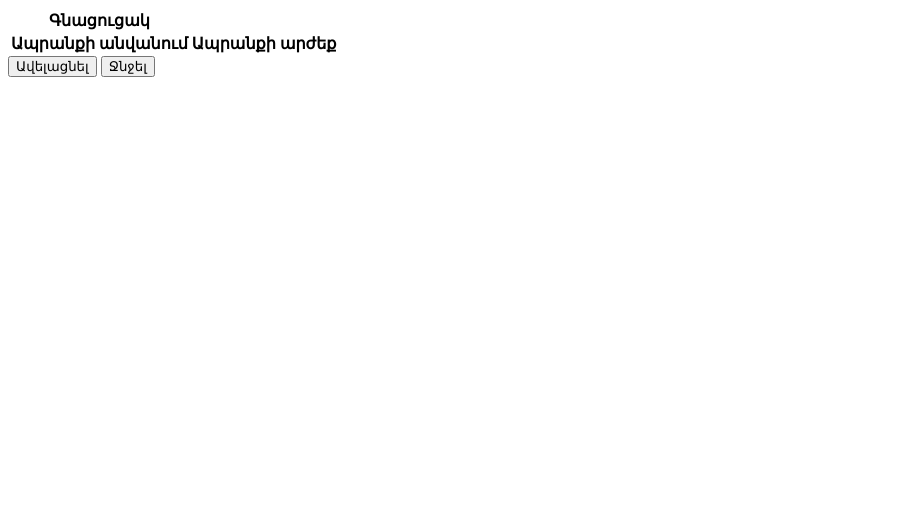
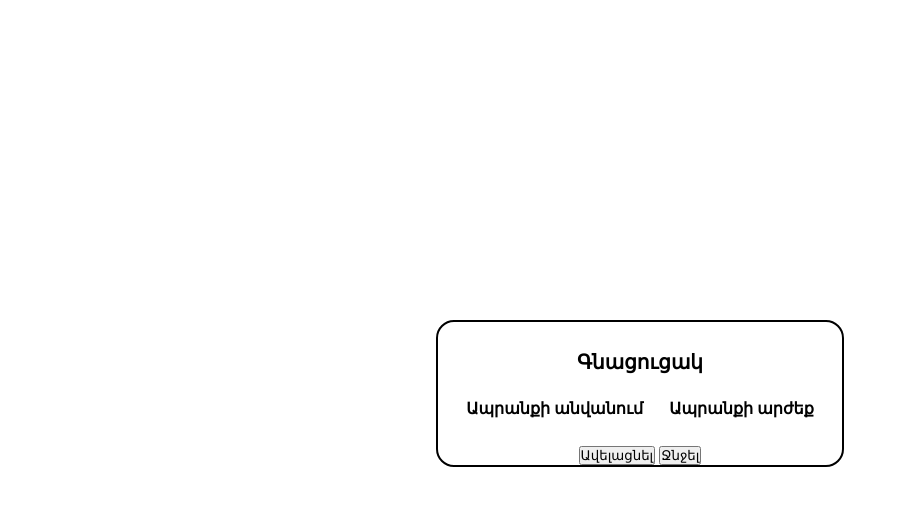
Before and after one commit to ArmenSyan/example, a website: page vite-list/index.html in a window 1280 px wide. Shown: the whole page, without its empty margins (0-899 px from the left). Drawn offline with Linux system fonts and the light colour scheme.

Commit message:
add css link, and style a table and its childrens

```diff
--- a/vite-list/index.html
+++ b/vite-list/index.html
@@ -4,6 +4,7 @@
 <head>
   <meta charset="UTF-8" />
   <meta name="viewport" content="width=device-width, initial-scale=1.0" />
+  <link rel="stylesheet" href="style.css">
   <title>List</title>
 </head>
 
--- /dev/null
+++ b/vite-list/style.css
@@ -0,0 +1,43 @@
+*{
+  margin:0%;
+  padding: 0%;
+}
+body{
+  display: flex;
+  justify-content: center;
+  align-items: center;
+}
+.main{
+  border-radius: 18px;
+  margin-top: 40vh;
+  text-align: center;
+  display: inline-block;
+  border:2px solid black;
+}
+.tbody{
+  border-top:1px solid rgb(185, 185, 185);
+  padding-top: 10px;
+  padding-bottom: 10px;
+}
+.thead{
+  width: 400px;
+  height: 120px;
+  display: flex;
+  flex-direction: column;
+  justify-content: space-evenly;
+  align-items: center;
+}
+.tr-div{
+  width: 50vh;
+text-align: center;
+display: flex;
+justify-content: space-evenly;
+
+}
+.vernagir{
+  font-size: 20px;
+}
+
+.name{
+  color: white;
+}
```
